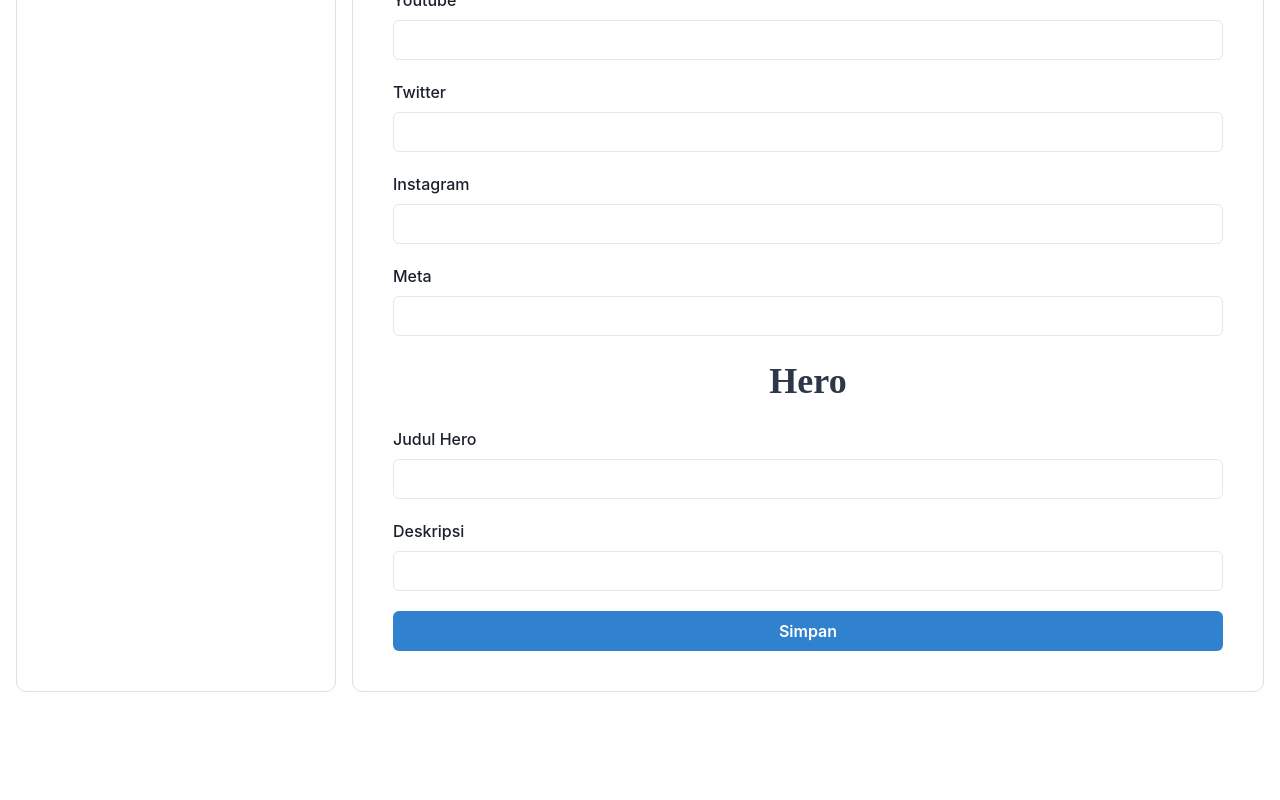
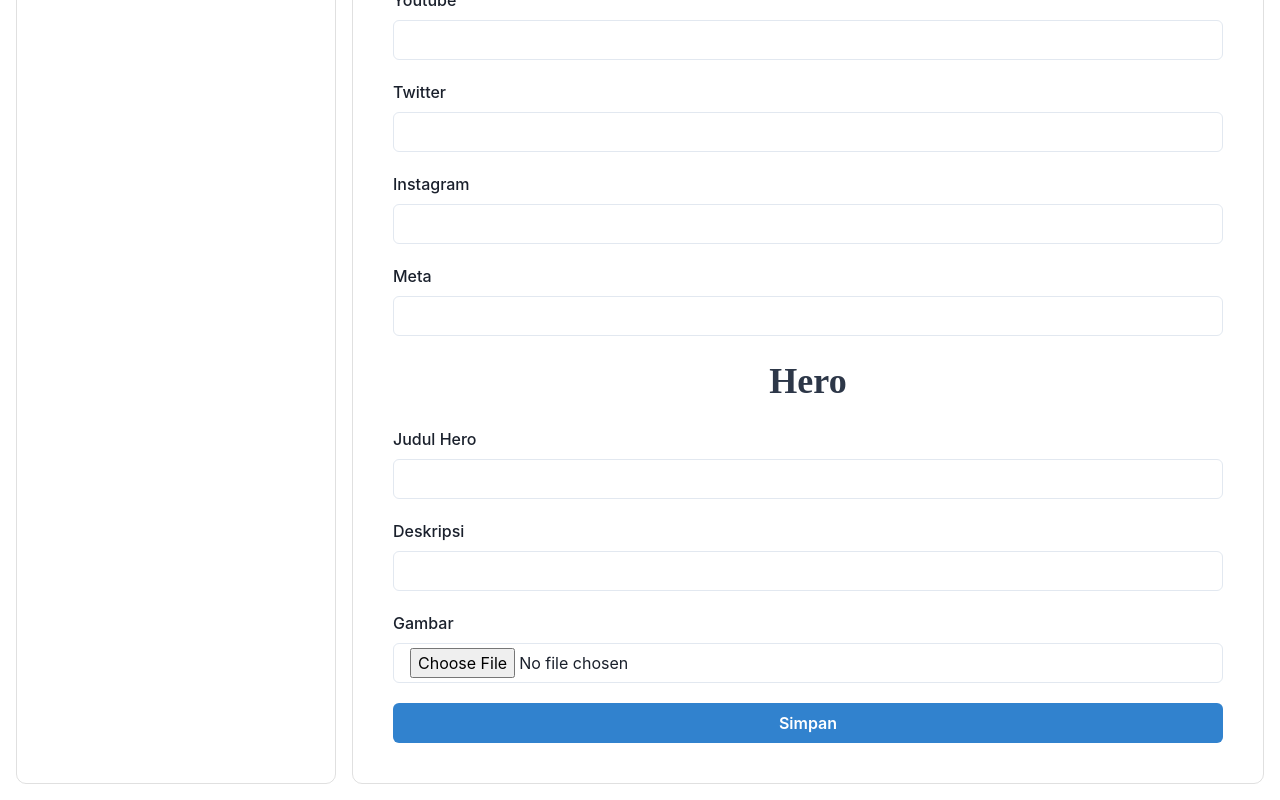
Before and after one commit to Satu-Tema/monolithic-satutema, a React (Create React App) app: page /user/setting in a window 1280 px wide. Shown: the part 541-1341 px from the top of the page. Before the commit the page ends 1249 px from the top, so only its background shows below. Built offline with nearby package versions, Linux system fonts and the light colour scheme; no server answers; sample sign-in values are in the browser's storage.

Commit message:
fix: add image to backend

```diff
--- a/src/pages/user/setting.tsx
+++ b/src/pages/user/setting.tsx
@@ -40,10 +40,22 @@ const SettingDashboard = () => {
    const { errors } = useFormState({ control });
 
    const [loading, setLoading] = useState(false);
+   const [image, setImage] = useState<string | Blob>();
+   const [fileImg, setFileImg] = useState('');
+
+   const handleImageChange = (e: React.ChangeEvent<HTMLInputElement>) => {
+      e.preventDefault();
+      if (e.target.files && e.target.files.length > 0) {
+         setImage(e.target.files[0]);
+      } else {
+         setImage(undefined);
+      }
+   };
+
    const onEditSetting: SubmitHandler<SettingFormValues> = (values) => {
-      console.log(values);
       setLoading(true);
       const obj = {
+         ...parseObj,
          options: {
             description: values.description,
             address: values.address,
@@ -56,19 +68,19 @@ const SettingDashboard = () => {
          },
       };
 
+      const formData = new FormData();
+      if (image) {
+         formData.append('file', image);
+         formData.append('website_name', values.title);
+         formData.append('content', JSON.stringify(obj));
+      }
+
       axios
-         .put(
-            `${HOST as string}/user/website`,
-            {
-               website_name: values.title,
-               content: JSON.stringify(obj),
+         .put(`${HOST as string}/user/website/hero`, formData, {
+            headers: {
+               Authorization: `Bearer ${localStorage.getItem('xtoken') as string}`,
             },
-            {
-               headers: {
-                  Authorization: `Bearer ${localStorage.getItem('xtoken') as string}`,
-               },
-            },
-         )
+         })
          .then((data) => {
             setLoading(false);
             if (data && data.data.status) {
@@ -118,6 +130,7 @@ const SettingDashboard = () => {
          setValue('twitter', parseObj?.options?.twitter);
          setValue('titleHero', parseObj?.options?.titleHero);
          setValue('descriptionHero', parseObj?.options?.descriptionHero);
+         setFileImg(parseObj?.options?.imageHero);
       }
    }, [data]);
    return (
@@ -219,6 +232,20 @@ const SettingDashboard = () => {
                      </FormErrorMessage>
                   </FormControl>
                </VStack>
+               <VStack align="stretch" mb={5}>
+                  <FormControl isInvalid={!!errors.descriptionHero}>
+                     <FormLabel>Gambar</FormLabel>
+                     <Input onChange={handleImageChange} type="file" pt={1} variant="outline" />
+                     {fileImg.length > 0 && (
+                        <Box my={5}>
+                           <img src={fileImg} alt={parseObj?.options?.titleHero} />
+                        </Box>
+                     )}
+                     <FormErrorMessage>
+                        {errors.descriptionHero && errors.descriptionHero.message}
+                     </FormErrorMessage>
+                  </FormControl>
+               </VStack>
 
                <VStack align="stretch">
                   <Button
```
